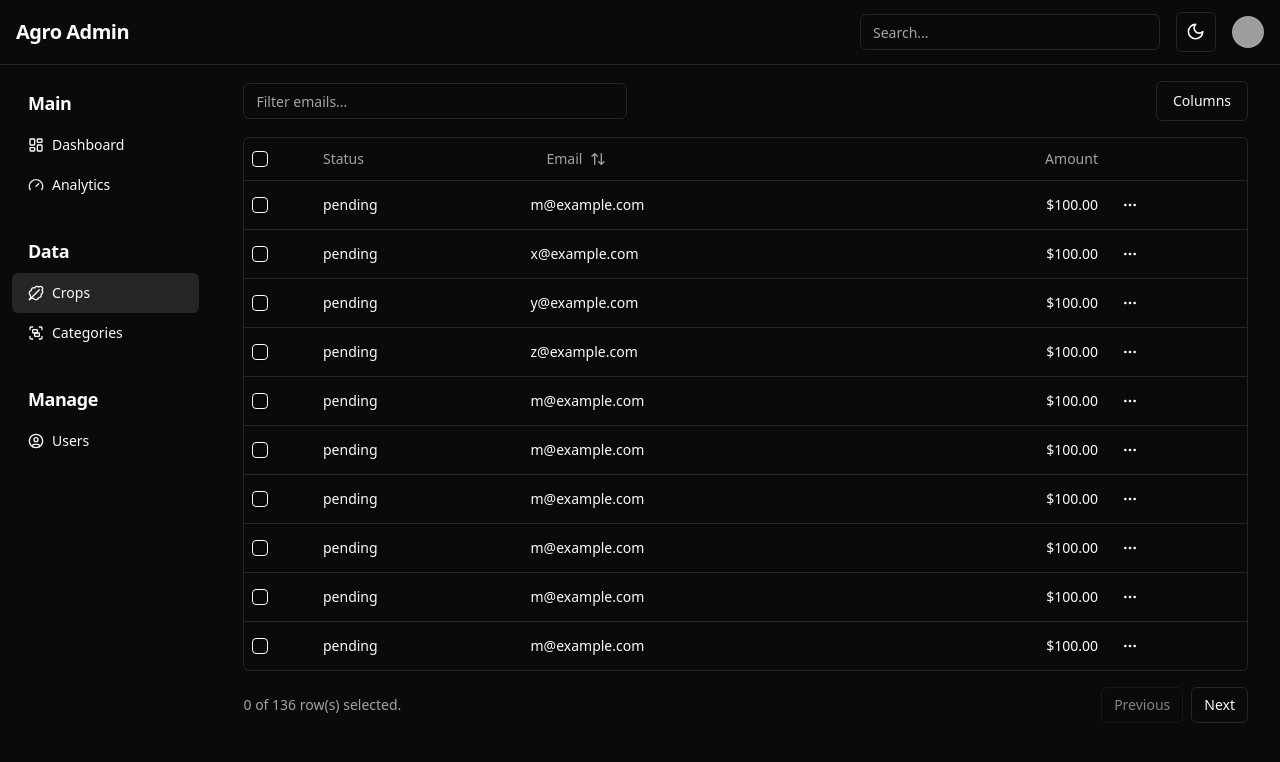
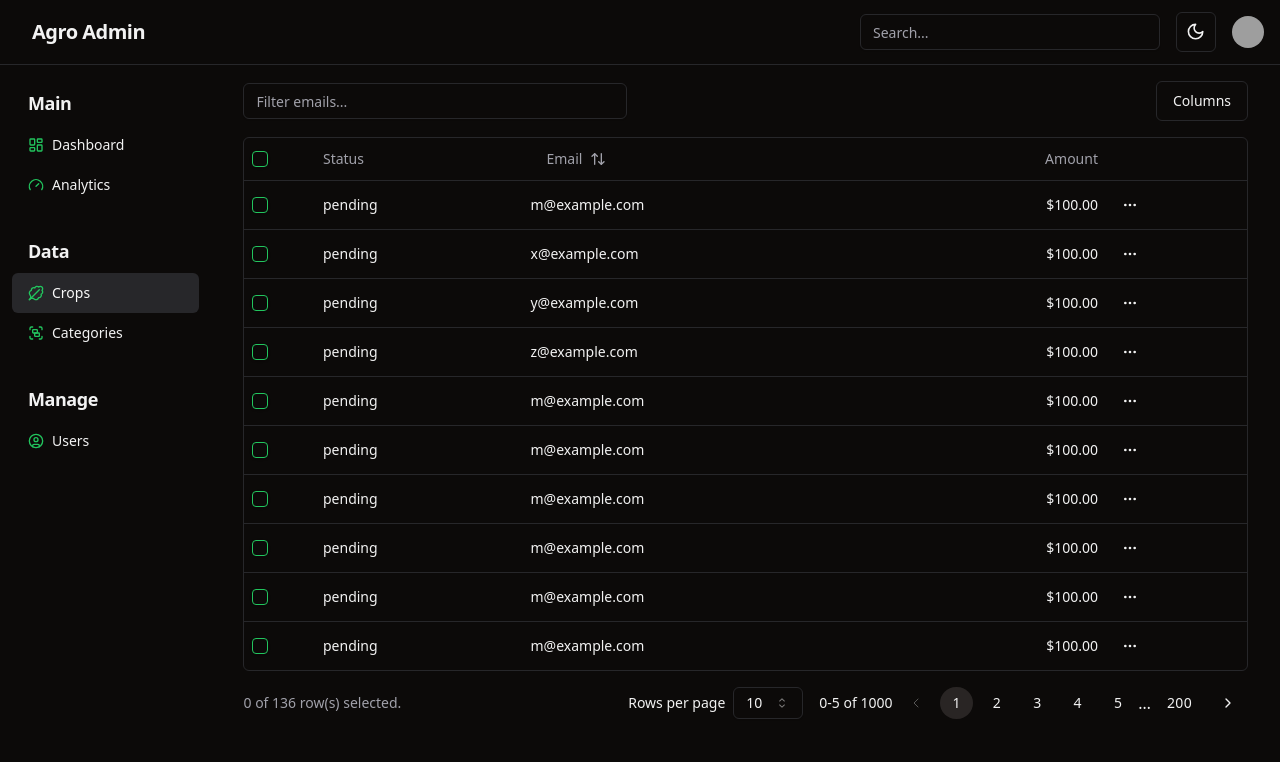
Before and after one commit to lsforever/agro-admin-panel, a React (Vite) app: page /crops in a window 1280 px wide. Shown: the top 762 px of the page. Built offline with nearby package versions, Linux system fonts and the light colour scheme; grey boxes are pictures that could not be loaded; what react-auth-kit would draw is missing.

Commit message:
pagination component

```diff
--- /dev/null
+++ b/src/components/custom/pagination.tsx
@@ -0,0 +1,139 @@
+import { usePagination, DOTS } from '@/hooks/pagination'
+import { cn } from '@/lib/utils'
+
+import { ChevronLeft, ChevronRight } from 'lucide-react'
+
+type PaginationProps = {
+    onPageChange: (page: number | string) => void
+    totalCount: number
+    siblingCount?: number
+    currentPage: number
+    pageSize: number
+    className?: string
+}
+
+const Pagination = ({
+    onPageChange,
+    totalCount,
+    siblingCount = 1,
+    currentPage,
+    pageSize,
+    className = 'xxx',
+}: PaginationProps) => {
+    // const {
+    //     onPageChange,
+    //     totalCount,
+    //     siblingCount = 1,
+    //     currentPage,
+    //     pageSize,
+    //     className,
+    // } = props
+    console.log(className)
+    const paginationRange = usePagination({
+        currentPage,
+        totalCount,
+        siblingCount,
+        pageSize,
+    })
+
+    if (currentPage === 0 || !paginationRange || paginationRange.length < 2) {
+        return null
+    }
+
+    const onNext = () => {
+        onPageChange(currentPage + 1)
+    }
+
+    const onPrevious = () => {
+        onPageChange(currentPage - 1)
+    }
+
+    const lastPage = paginationRange[paginationRange.length - 1]
+    const paginationItemCss =
+        'h-8 select-none shrink-0 grow-0 text-center flex box-border items-center tracking-wide leading-normal text-sm min-w-[32px] mx-1 my-auto px-3 py-0 rounded-full hover:bg-secondary hover:cursor-pointer'
+    return (
+        <div className='flex items-center justify-center pl-2 '>
+            <div className='flex-1 text-sm  font-medium pr-1'>{`${
+                (currentPage - 1) * pageSize
+            }-${currentPage * pageSize} of ${totalCount}`}</div>
+            <ul
+                className={cn(
+                    'flex list-none items-center justify-center',
+                    className
+                )}
+            >
+                <li
+                    // className={classnames('pagination-item', {
+                    //     disabled: currentPage === 1,
+                    // })}
+
+                    className={cn(paginationItemCss, 'relative', {
+                        'pointer-events-none hover:bg-transparent hover:cursor-default':
+                            currentPage === 1,
+                    })}
+                    onClick={onPrevious}
+                >
+                    <div className='arrow left' />
+                    {/* &#x2C2; */}
+                    <ChevronLeft
+                        className={cn(
+                            'stroke-[2] absolute h-4 w-4 -ml-1 rounded-full',
+                            {
+                                'stroke-[0.5]': currentPage === 1,
+                            }
+                        )}
+                    />
+                </li>
+                {paginationRange.map((pageNumber, index) => {
+                    if (pageNumber === DOTS) {
+                        //pagination-item dots
+                        return (
+                            <li
+                                className='bg-transparent cursor-default'
+                                key={index}
+                            >
+                                &#8230;
+                            </li>
+                        )
+                    }
+
+                    return (
+                        <li
+                            // className={classnames('pagination-item', {
+                            //     selected: pageNumber === currentPage,
+                            // })}
+                            className={cn(paginationItemCss, {
+                                'bg-accent': pageNumber === currentPage,
+                            })}
+                            onClick={() => onPageChange(pageNumber)}
+                            key={index}
+                        >
+                            {pageNumber}
+                        </li>
+                    )
+                })}
+                <li
+                    // className={classnames('pagination-item', {
+                    //     disabled: currentPage === lastPage,
+                    // })} //TODO
+                    className={cn(paginationItemCss, 'relative', {
+                        'pointer-events-none hover:bg-transparent hover:cursor-default':
+                            currentPage === lastPage,
+                    })}
+                    onClick={onNext}
+                >
+                    <div className='arrow right' />
+                    <ChevronRight
+                        className={cn(
+                            'stroke-[2] absolute h-4 w-4 -ml-1 rounded-full',
+                            { 'stroke-[0.5]': currentPage === lastPage }
+                        )}
+                    />
+                    {/* &#x2C3; */}
+                </li>
+            </ul>
+        </div>
+    )
+}
+
+export default Pagination
--- a/src/components/header.tsx
+++ b/src/components/header.tsx
@@ -1,4 +1,4 @@
-import { MainNav } from '@/components/main-nav'
+//import { MainNav } from '@/components/main-nav'
 import { Search } from '@/components/search'
 //import TeamSwitcher from '@/app/examples/dashboard/components/team-switcher'
 import { UserNav } from '@/components/user-nav'
@@ -21,7 +21,7 @@ export default function Header() {
                 </div> */}
 
                 <div className='flex h-16 items-center px-4'>
-                    <h4 className='scroll-m-20 text-xl font-semibold tracking-tight'>
+                    <h4 className='scroll-m-20 text-xl font-bold tracking-tight ml-4'>
                         Agro Admin
                     </h4>
                     {/* <MainNav className='mx-6' /> */}
--- a/src/components/search.tsx
+++ b/src/components/search.tsx
@@ -4,6 +4,7 @@ export function Search() {
     return (
         <div>
             <Input
+                id='header-search'
                 type='search'
                 placeholder='Search...'
                 className='md:w-[100px] lg:w-[300px]'
--- a/src/components/sidebar-nav-item.tsx
+++ b/src/components/sidebar-nav-item.tsx
@@ -19,7 +19,7 @@ function SidebarNavItem({ className, path, text, Icon }: NavItemProps) {
                     variant={isActive ? 'secondary' : 'ghost'}
                     className='w-full justify-start'
                 >
-                    <Icon className='mr-2 h-4 w-4' />
+                    <Icon className='stroke-primary mr-2 h-4 w-4' />
                     {text}
                 </Button>
             )}
--- a/src/components/user-nav.tsx
+++ b/src/components/user-nav.tsx
@@ -46,7 +46,7 @@ export function UserNav() {
                         <DropdownMenuShortcut>⇧⌘P</DropdownMenuShortcut>
                     </DropdownMenuItem>
                     <DropdownMenuItem>
-                        Billings
+                        Billing
                         <DropdownMenuShortcut>⌘B</DropdownMenuShortcut>
                     </DropdownMenuItem>
                     <DropdownMenuItem>
--- /dev/null
+++ b/src/hooks/pagination.ts
@@ -0,0 +1,75 @@
+import { useMemo } from 'react'
+
+export const DOTS = '...'
+
+const range = (start: number, end: number) => {
+    const length: number = end - start + 1
+    return Array.from({ length }, (_, idx) => idx + start)
+}
+type UsePaginationProps = {
+    totalCount: number
+    pageSize: number
+    siblingCount: number
+    currentPage: number
+}
+export const usePagination = ({
+    totalCount,
+    pageSize,
+    siblingCount = 1,
+    currentPage,
+}: UsePaginationProps) => {
+    const paginationRange = useMemo(() => {
+        const totalPageCount = Math.ceil(totalCount / pageSize)
+
+        // Pages count is determined as siblingCount + firstPage + lastPage + currentPage + 2*DOTS
+        const totalPageNumbers = siblingCount + 5
+
+        /*
+      If the number of pages is less than the page numbers we want to show in our
+      paginationComponent, we return the range [1..totalPageCount]
+    */
+        if (totalPageNumbers >= totalPageCount) {
+            return range(1, totalPageCount)
+        }
+
+        const leftSiblingIndex = Math.max(currentPage - siblingCount, 1)
+        const rightSiblingIndex = Math.min(
+            currentPage + siblingCount,
+            totalPageCount
+        )
+
+        /*
+      We do not want to show dots if there is only one position left
+      after/before the left/right page count as that would lead to a change if our Pagination
+      component size which we do not want
+    */
+        const shouldShowLeftDots = leftSiblingIndex > 2
+        const shouldShowRightDots = rightSiblingIndex < totalPageCount - 2
+
+        const firstPageIndex = 1
+        const lastPageIndex = totalPageCount
+
+        if (!shouldShowLeftDots && shouldShowRightDots) {
+            const leftItemCount = 3 + 2 * siblingCount
+            const leftRange = range(1, leftItemCount)
+
+            return [...leftRange, DOTS, totalPageCount]
+        }
+
+        if (shouldShowLeftDots && !shouldShowRightDots) {
+            const rightItemCount = 3 + 2 * siblingCount
+            const rightRange = range(
+                totalPageCount - rightItemCount + 1,
+                totalPageCount
+            )
+            return [firstPageIndex, DOTS, ...rightRange]
+        }
+
+        if (shouldShowLeftDots && shouldShowRightDots) {
+            const middleRange = range(leftSiblingIndex, rightSiblingIndex)
+            return [firstPageIndex, DOTS, ...middleRange, DOTS, lastPageIndex]
+        }
+    }, [totalCount, pageSize, siblingCount, currentPage])
+
+    return paginationRange
+}
--- a/src/index.css
+++ b/src/index.css
@@ -2,74 +2,60 @@
 @tailwind components;
 @tailwind utilities;
 
+
 @layer base {
   :root {
     --background: 0 0% 100%;
-    --foreground: 0 0% 3.9%;
-
+    --foreground: 240 10% 3.9%;
     --card: 0 0% 100%;
-    --card-foreground: 0 0% 3.9%;
-
+    --card-foreground: 240 10% 3.9%;
     --popover: 0 0% 100%;
-    --popover-foreground: 0 0% 3.9%;
-
-    --primary: 0 0% 9%;
-    --primary-foreground: 0 0% 98%;
-
-    --secondary: 0 0% 96.1%;
-    --secondary-foreground: 0 0% 9%;
-
-    --muted: 0 0% 96.1%;
-    --muted-foreground: 0 0% 45.1%;
-
-    --accent: 0 0% 96.1%;
-    --accent-foreground: 0 0% 9%;
-
+    --popover-foreground: 240 10% 3.9%;
+    --primary: 142.1 76.2% 36.3%;
+    --primary-foreground: 355.7 100% 97.3%;
+    --secondary: 240 4.8% 95.9%;
+    --secondary-foreground: 240 5.9% 10%;
+    --muted: 240 4.8% 95.9%;
+    --muted-foreground: 240 3.8% 46.1%;
+    --accent: 240 4.8% 95.9%;
+    --accent-foreground: 240 5.9% 10%;
     --destructive: 0 84.2% 60.2%;
     --destructive-foreground: 0 0% 98%;
-
-    --border: 0 0% 89.8%;
-    --input: 0 0% 89.8%;
-    --ring: 0 0% 3.9%;
-
+    --border: 240 5.9% 90%;
+    --input: 240 5.9% 90%;
+    --ring: 142.1 76.2% 36.3%;
     --radius: 0.5rem;
   }
 
   .dark {
-    --background: 0 0% 3.9%;
-    --foreground: 0 0% 98%;
-
-    --card: 0 0% 3.9%;
-    --card-foreground: 0 0% 98%;
-
-    --popover: 0 0% 3.9%;
-    --popover-foreground: 0 0% 98%;
-
-    --primary: 0 0% 98%;
-    --primary-foreground: 0 0% 9%;
-
-    --secondary: 0 0% 14.9%;
+    --background: 20 14.3% 4.1%;
+    --foreground: 0 0% 95%;
+    --card: 24 9.8% 10%;
+    --card-foreground: 0 0% 95%;
+    --popover: 0 0% 9%;
+    --popover-foreground: 0 0% 95%;
+    --primary: 142.1 70.6% 45.3%;
+    --primary-foreground: 144.9 80.4% 10%;
+    --secondary: 240 3.7% 15.9%;
     --secondary-foreground: 0 0% 98%;
-
-    --muted: 0 0% 14.9%;
-    --muted-foreground: 0 0% 63.9%;
-
-    --accent: 0 0% 14.9%;
+    --muted: 0 0% 15%;
+    --muted-foreground: 240 5% 64.9%;
+    --accent: 12 6.5% 15.1%;
     --accent-foreground: 0 0% 98%;
-
     --destructive: 0 62.8% 30.6%;
-    --destructive-foreground: 0 0% 98%;
-
-    --border: 0 0% 14.9%;
-    --input: 0 0% 14.9%;
-    --ring: 0 0% 83.1%;
+    --destructive-foreground: 0 85.7% 97.3%;
+    --border: 240 3.7% 15.9%;
+    --input: 240 3.7% 15.9%;
+    --ring: 142.4 71.8% 29.2%;
   }
 }
+
 
 @layer base {
   * {
     @apply border-border;
   }
+
   body {
     @apply bg-background text-foreground;
   }
--- a/src/views/crops/data-table.tsx
+++ b/src/views/crops/data-table.tsx
@@ -30,6 +30,7 @@ import {
 } from '@/components/ui/dropdown-menu'
 import { useState } from 'react'
 
+import PaginationMenu from '@/components/custom/pagination'
 // import { Moon, Sun } from 'lucide-react'
 
 interface DataTableProps<TData, TValue> {
@@ -41,13 +42,13 @@ interface DataTableProps<TData, TValue> {
 //     table: Tablez<TData>
 // }
 
-// import {
-//     Select,
-//     SelectContent,
-//     SelectItem,
-//     SelectTrigger,
-//     SelectValue,
-// } from '@/components/ui/select'
+import {
+    Select,
+    SelectContent,
+    SelectItem,
+    SelectTrigger,
+    SelectValue,
+} from '@/components/ui/select'
 
 export function DataTable<TData, TValue>({
     columns,
@@ -83,6 +84,7 @@ export function DataTable<TData, TValue>({
         <div>
             <div className='flex items-center py-4'>
                 <Input
+                    id='filter-email'
                     placeholder='Filter emails...'
                     value={
                         (table
@@ -177,12 +179,12 @@ export function DataTable<TData, TValue>({
                     </TableBody>
                 </Table>
             </div>
-            <div className='flex items-center justify-end space-x-2 py-4'>
+            <div className='flex items-center justify-end space-x-2 py-4 '>
                 <div className='flex-1 text-sm text-muted-foreground'>
                     {table.getFilteredSelectedRowModel().rows.length} of{' '}
                     {table.getFilteredRowModel().rows.length} row(s) selected.
                 </div>
-                <Button
+                {/* <Button
                     variant='outline'
                     size='sm'
                     onClick={() => table.previousPage()}
@@ -197,7 +199,46 @@ export function DataTable<TData, TValue>({
                     disabled={!table.getCanNextPage()}
                 >
                     Next
-                </Button>
+                </Button> */}
+
+                <div className='flex items-center space-x-2'>
+                    <p className='text-sm font-medium'>Rows per page</p>
+                    <Select
+                        value={`${table.getState().pagination.pageSize}`}
+                        onValueChange={(value) => {
+                            table.setPageSize(Number(value))
+                        }}
+                    >
+                        <SelectTrigger className='h-8 w-[70px]'>
+                            <SelectValue
+                                placeholder={
+                                    table.getState().pagination.pageSize
+                                }
+                            />
+                        </SelectTrigger>
+                        <SelectContent side='top'>
+                            {[10, 20, 30, 40, 50].map((pageSize) => (
+                                <SelectItem
+                                    key={pageSize}
+                                    value={`${pageSize}`}
+                                >
+                                    {pageSize}
+                                </SelectItem>
+                            ))}
+                        </SelectContent>
+                    </Select>
+                </div>
+
+                <PaginationMenu
+                    onPageChange={(page) => {
+                        console.log(page)
+                    }}
+                    siblingCount={1}
+                    totalCount={1000}
+                    pageSize={5}
+                    currentPage={1}
+                    //className='text-primary'
+                />
             </div>
         </div>
     )
```
